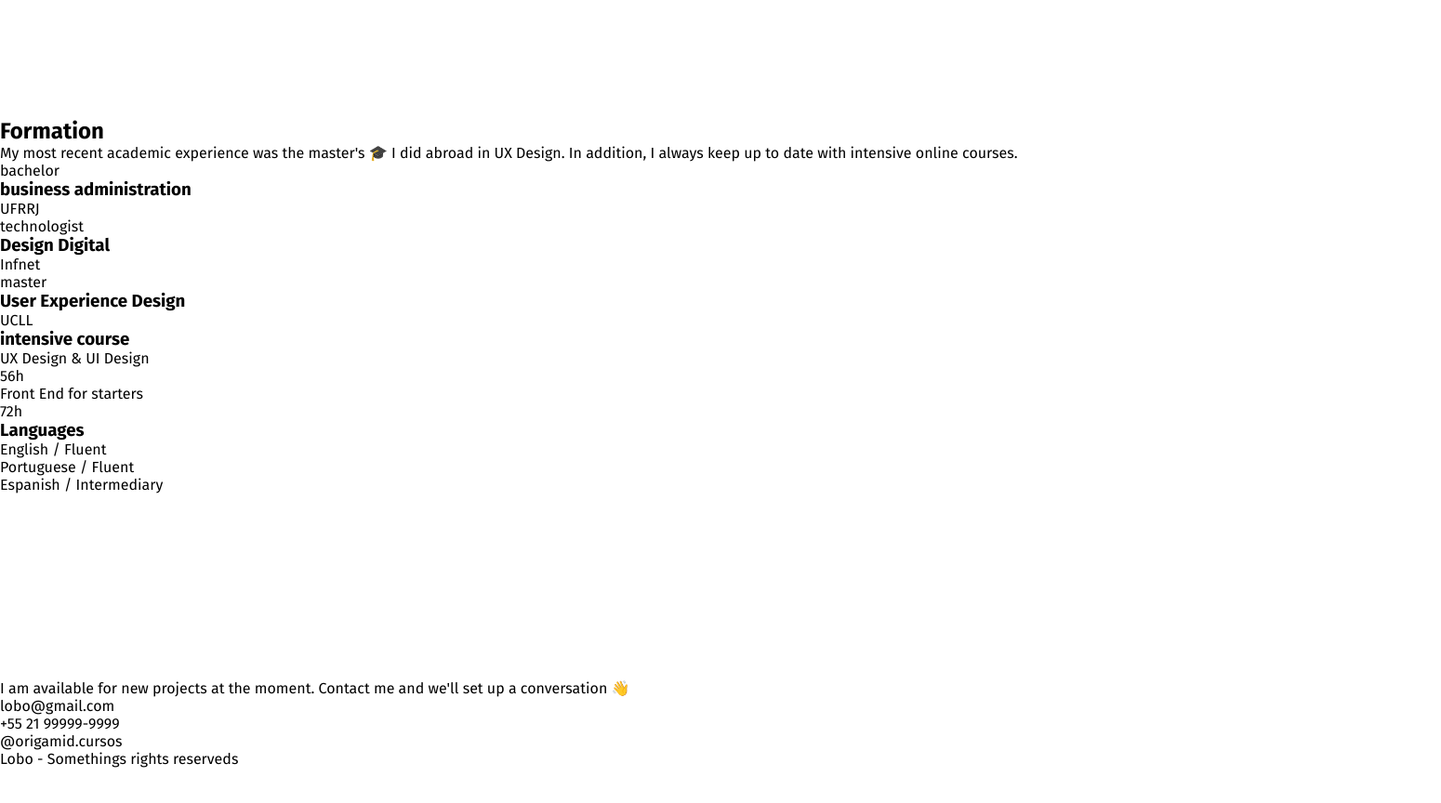
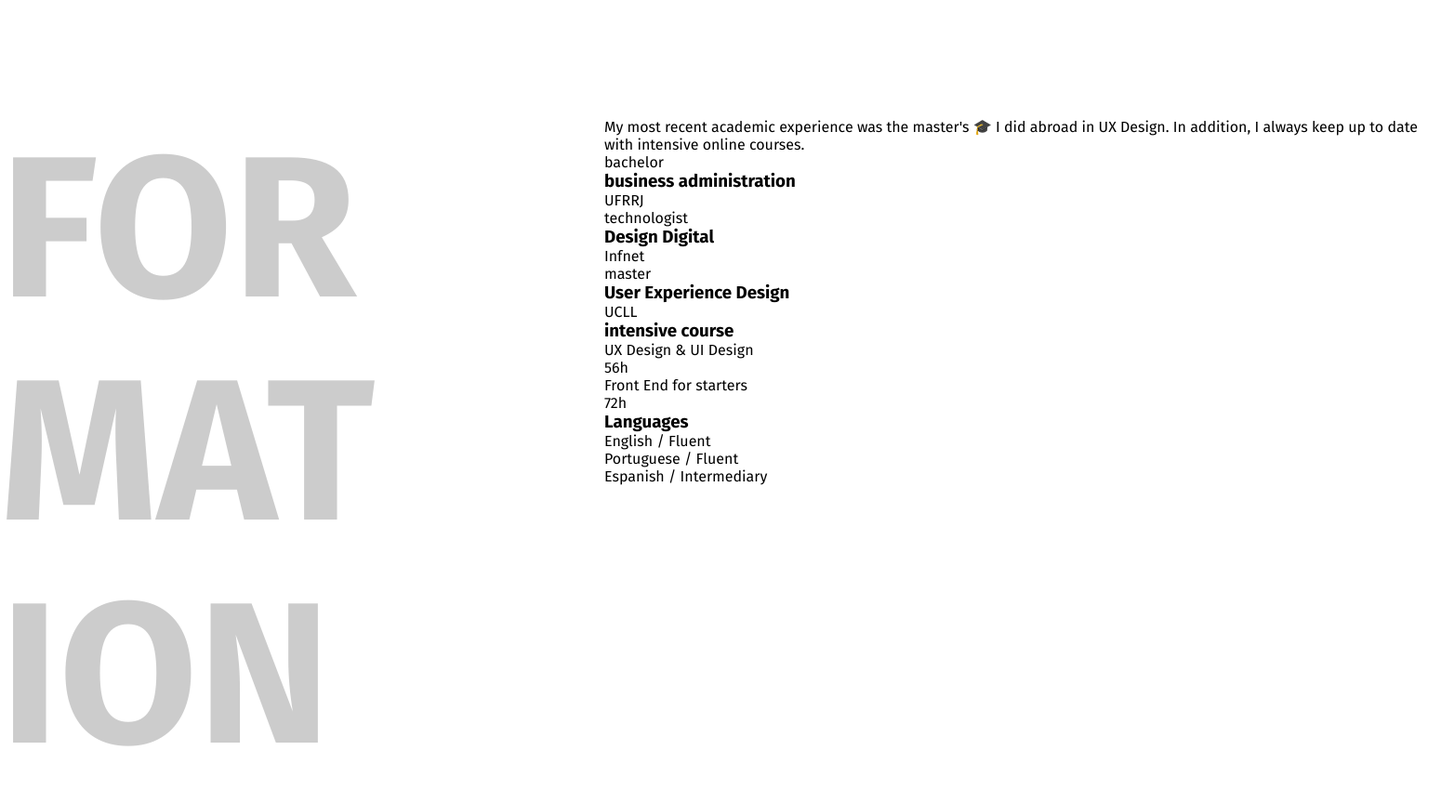
Before and after one commit to AndreyBorges/project-x, a plain HTML site: page index.html in a window 1280 px wide. Shown: the part 2020-2884 px from the top of the page at 93% size, 1550 px wide, since content can reach past the window. Before the commit the page ends 2846 px from the top, so only its background shows below. Drawn offline with Linux system fonts and the light colour scheme.

Commit message:
style: I Start Implementing ccs in content-03

```diff
--- a/index.html
+++ b/index.html
@@ -80,8 +80,8 @@
 
       <section class="content-03">
         <div class="title-content-03"><h2>Formation</h2></div>
+        <div class="all-text-content-03">
           <div class="principal-text-content-03"><p>My most recent academic experience was the master's 🎓 I did abroad in UX Design. In addition, I always keep up to date with intensive online courses.</p></div>
-
             <ul class="content-03-list-01">
               <li>
                 <p>bachelor</p>
@@ -126,6 +126,7 @@
                 </ul>
               </li>
             </ul>
+        </div>
       </section>
 
       <section class="footer-content">
--- a/style.css
+++ b/style.css
@@ -107,7 +107,7 @@ main{
 /* Content 2 */
 .content-02{
   display: grid;
-  grid-template-columns: 400px 1fr;
+  grid-template-columns: 450px 1fr;
   gap: 20px 200px;
 
 }
@@ -122,6 +122,8 @@ main{
   font-size: 9rem;
   line-height: 15rem;
   max-width: 450px;
+  color: rgba(0,0,0,.2);
+  text-transform: uppercase;
 }
 
 .total-text-content-02{
@@ -257,6 +259,26 @@ main{
 
 /* Content 3 */
 
+.content-03{
+  display: grid;
+  grid-template-columns: 450px 1fr;
+  gap: 200px;
+}
+
+.title-content-03{
+  word-wrap: break-word;
+  max-width: 100%;
+  font-size: 9rem;
+  line-height: 15rem;
+  max-width: 450px;
+  color: rgba(0,0,0,.2);
+  text-transform: uppercase;
+}
+
+.all-text-content-03{
+  grid-column: 2;
+}
+
 /* Footer Content */
 
 /* Footer */
```
Lines whose indentation alone changed are shown as unchanged.
